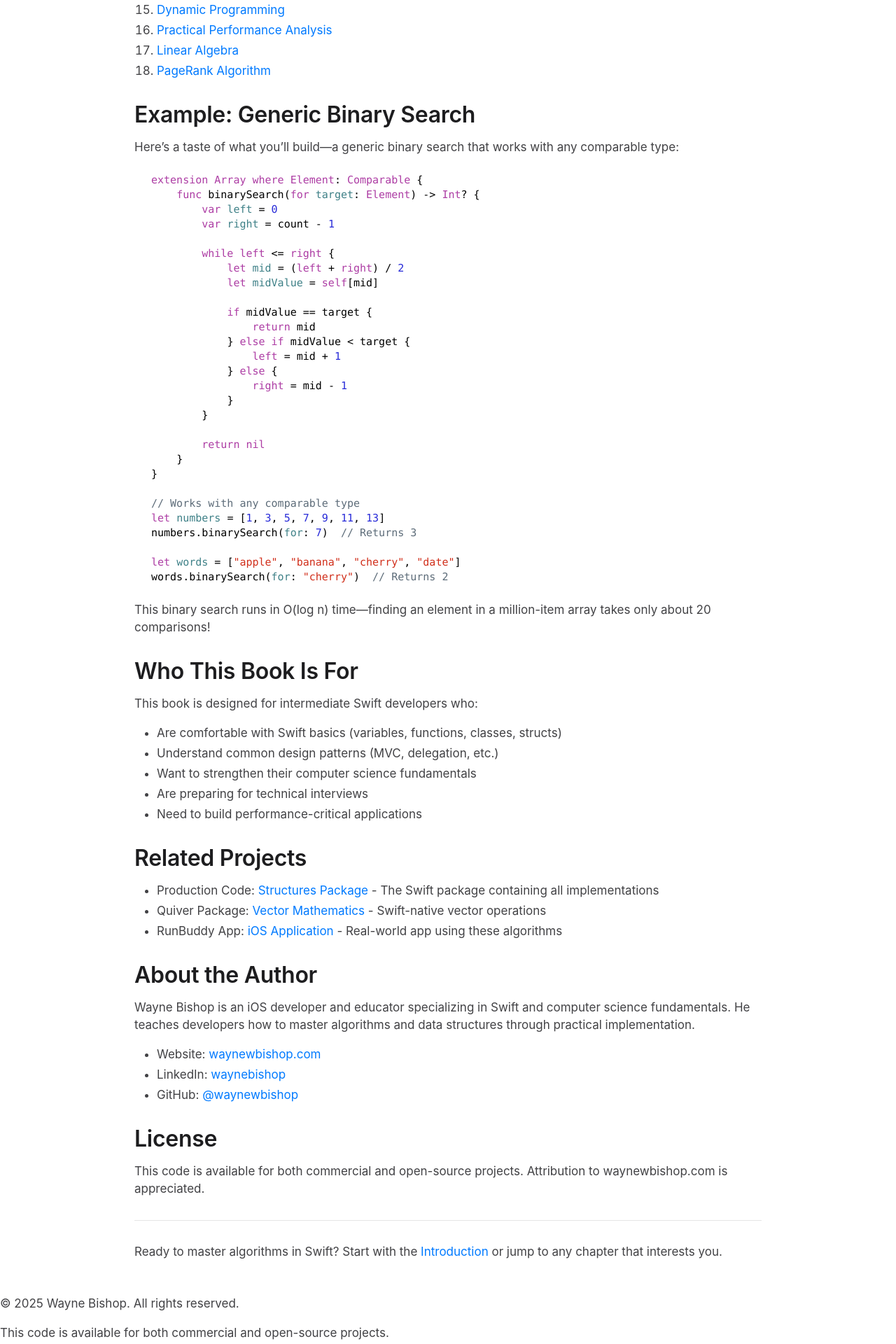
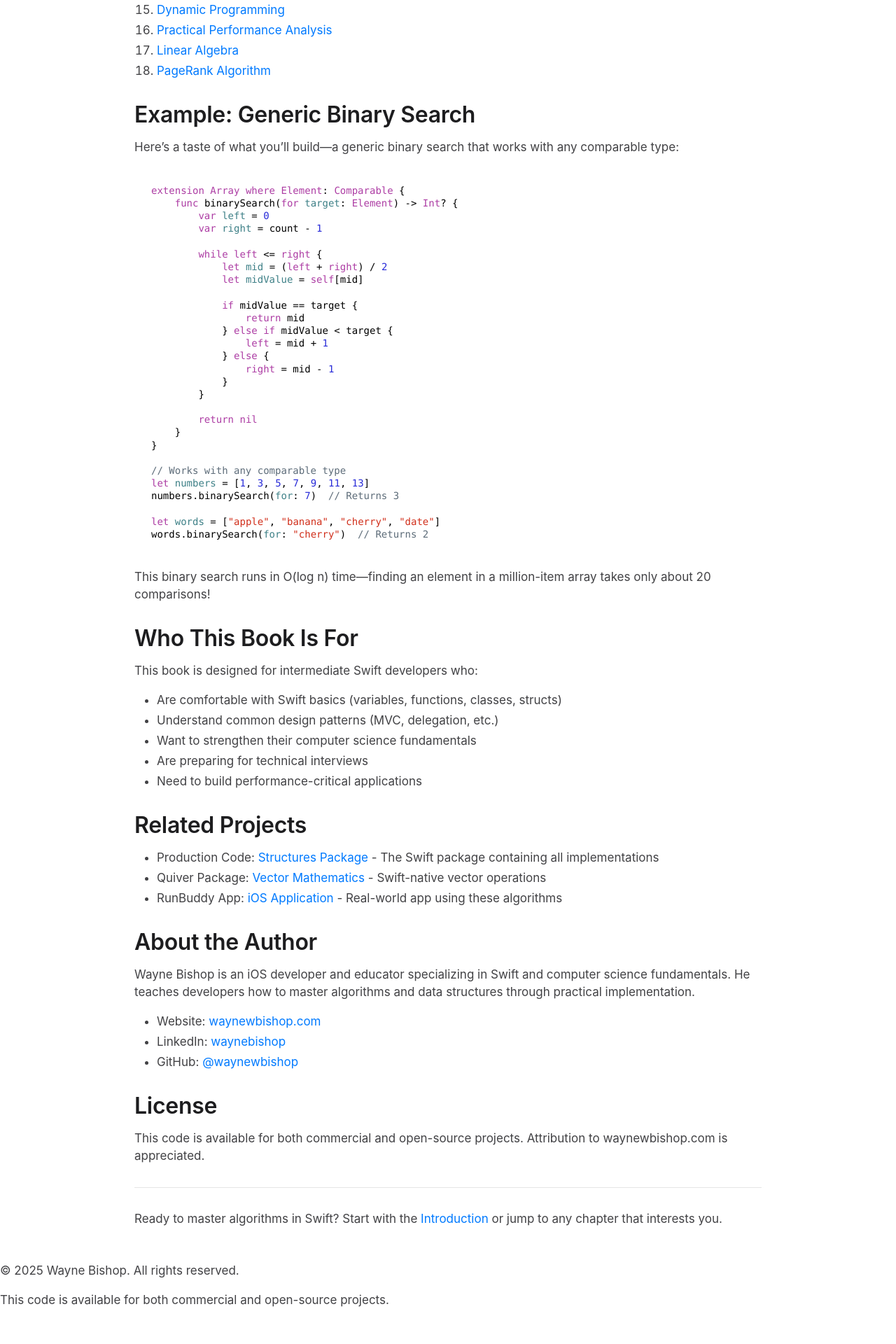
Before and after one commit to waynewbishop/swift-algorithms, a Jekyll site: the page built from index.md, in a window 1280 px wide. Shown: the part 2752-4672 px from the top of the page at 70% size. Built offline with Jekyll 4.4.1, drawn with Linux system fonts in a browser that asks for light colours; after the commit the page ends 4639 px from its top, so only the background shows below that.

Commit message:
Implement ultra-tight line spacing for Apple-style code blocks
- Reduce line-height from 1.4 to 1.3 for extremely compact spacing
- Reduce font-size from 15px to 14px (matches Apple docs)
- Set padding to 16px vertical, 24px horizontal
- Add display: block to pre code
- Target .highlight wrapper and nested spans
- Remove any extra spacing from syntax highlighted lines
- Ensure inline display for code spans to prevent extra spacing

Creates dense, compact code blocks matching Apple documentation exactly.

🤖 Generated with [Claude Code](https://claude.com/claude-code)

Co-Authored-By: Claude <noreply@anthropic.com>

```diff
--- a/assets/css/style.scss
+++ b/assets/css/style.scss
@@ -161,19 +161,17 @@ li {
   margin-bottom: 0.25rem;
 }
 
-/* Code blocks - Apple documentation style */
+/* Code blocks - Apple documentation style with TIGHT spacing */
 pre {
   background-color: #f5f5f7;
   border: none;
   border-radius: 12px;
-  padding: 24px;
-  padding-top: 0;
-  padding-bottom: 0;
-  margin: 0;
+  padding: 16px 24px;
+  margin: 1rem 0;
   overflow-x: auto;
   font-family: "SF Mono", Menlo, Monaco, "Courier New", monospace;
-  font-size: 15px;
-  line-height: 1.4;
+  font-size: 14px;
+  line-height: 1.3;
   font-weight: 400;
   color: #1d1d1f;
 }
@@ -181,14 +179,33 @@ pre {
 pre code {
   background: transparent;
   padding: 0;
-  padding-top: 0;
-  padding-bottom: 0;
   margin: 0;
   color: inherit;
   font-family: inherit;
   font-size: inherit;
-  line-height: 1.4;
+  line-height: 1.3;
   border: none;
+  display: block;
+}
+
+/* Remove extra spacing from syntax highlighted lines */
+.highlight pre {
+  margin: 1rem 0;
+}
+
+.highlight pre code {
+  line-height: 1.3;
+}
+
+.highlight .highlight {
+  background: transparent;
+}
+
+/* Ensure no extra spacing on code lines */
+pre code .line,
+pre code > span {
+  display: inline;
+  line-height: 1.3;
 }
 
 /* Inline code */
```
